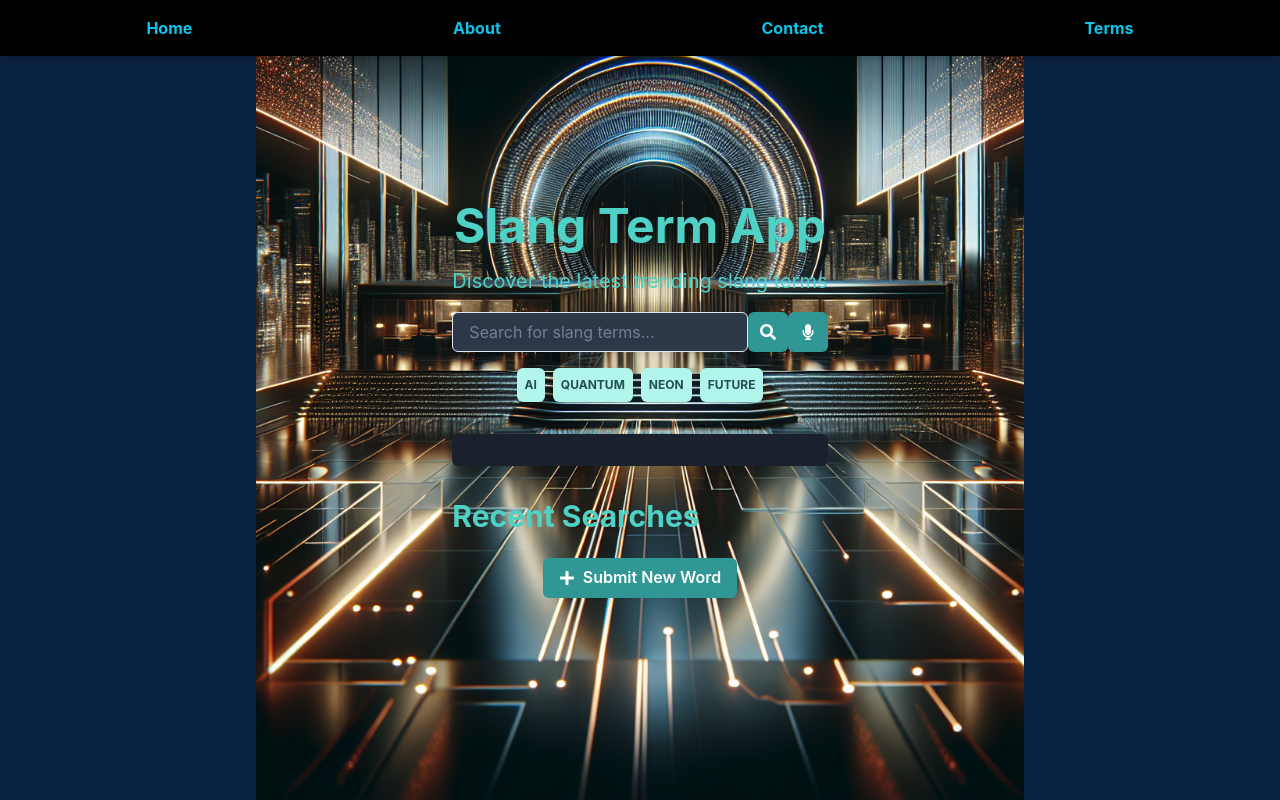
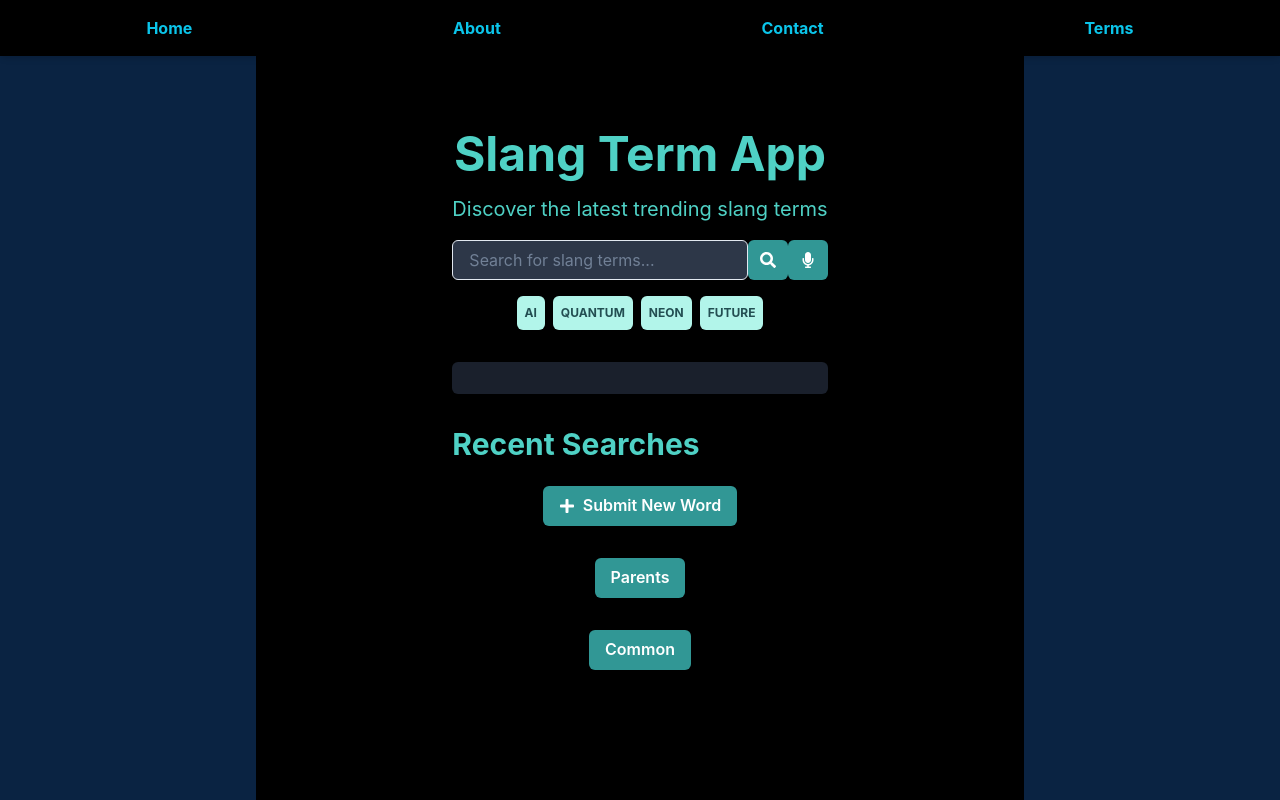
Before and after one commit to GPT-Engineer-App/slang-connect, a React (Vite) app: page / in a window 1280 px wide. Built offline with nearby package versions, Linux system fonts and the light colour scheme.

Commit message:
Simplified design to have a dark background, removed the current background image, and added buttons for the two different term lists (Parents and Common).

```diff
--- a/src/pages/Index.jsx
+++ b/src/pages/Index.jsx
@@ -1,6 +1,5 @@
 import { useState, useEffect } from "react";
 import { Container, Text, VStack, Input, IconButton, Box, Heading, List, ListItem, Spinner, Badge, HStack, Button, Modal, ModalOverlay, ModalContent, ModalHeader, ModalFooter, ModalBody, ModalCloseButton, FormControl, FormLabel, Textarea } from "@chakra-ui/react";
-import backgroundImage from "../../public/images/new-background.jpg"; // Updated background image import
 import { FaSearch, FaMicrophone, FaTrophy, FaPlus } from "react-icons/fa";
 import axios from "axios";
 import { motion } from "framer-motion";
@@ -47,7 +46,7 @@ const Index = () => {
   };
 
   return (
-    <Container centerContent maxW="container.md" height="100vh" display="flex" flexDirection="column" justifyContent="center" alignItems="center" bgImage={`url(${backgroundImage})`} bgSize="cover" bgPosition="center" bgColor="rgba(0, 0, 0, 0.8)">
+    <Container centerContent maxW="container.md" height="100vh" display="flex" flexDirection="column" justifyContent="center" alignItems="center" bg="black">
       <VStack spacing={4} as={motion.div} initial={{ opacity: 0 }} animate={{ opacity: 1 }} transition={{ duration: 1 }}>
         <Heading as="h1" size="2xl" color="teal.300">Slang Term App</Heading>
         <Text fontSize="xl" color="teal.300">Discover the latest trending slang terms</Text>
@@ -98,6 +97,8 @@ const Index = () => {
           </HStack>
         </Box>
         <Button leftIcon={<FaPlus />} colorScheme="teal" onClick={() => setIsModalOpen(true)}>Submit New Word</Button>
+        <Button colorScheme="teal" mt={4} onClick={() => handleKeywordClick('Parents')}>Parents</Button>
+        <Button colorScheme="teal" mt={4} onClick={() => handleKeywordClick('Common')}>Common</Button>
         <Modal isOpen={isModalOpen} onClose={() => setIsModalOpen(false)}>
           <ModalOverlay />
           <ModalContent>
```
